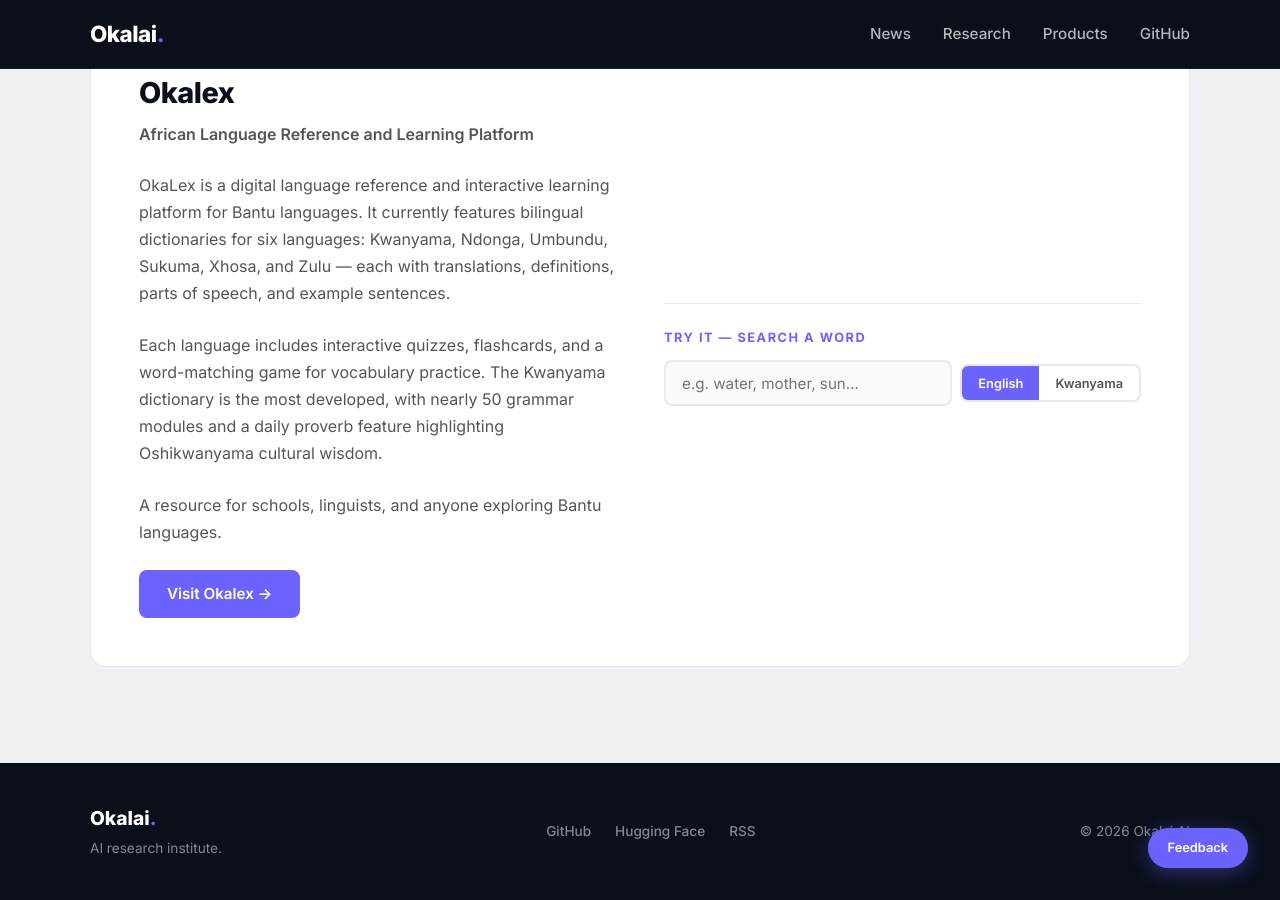
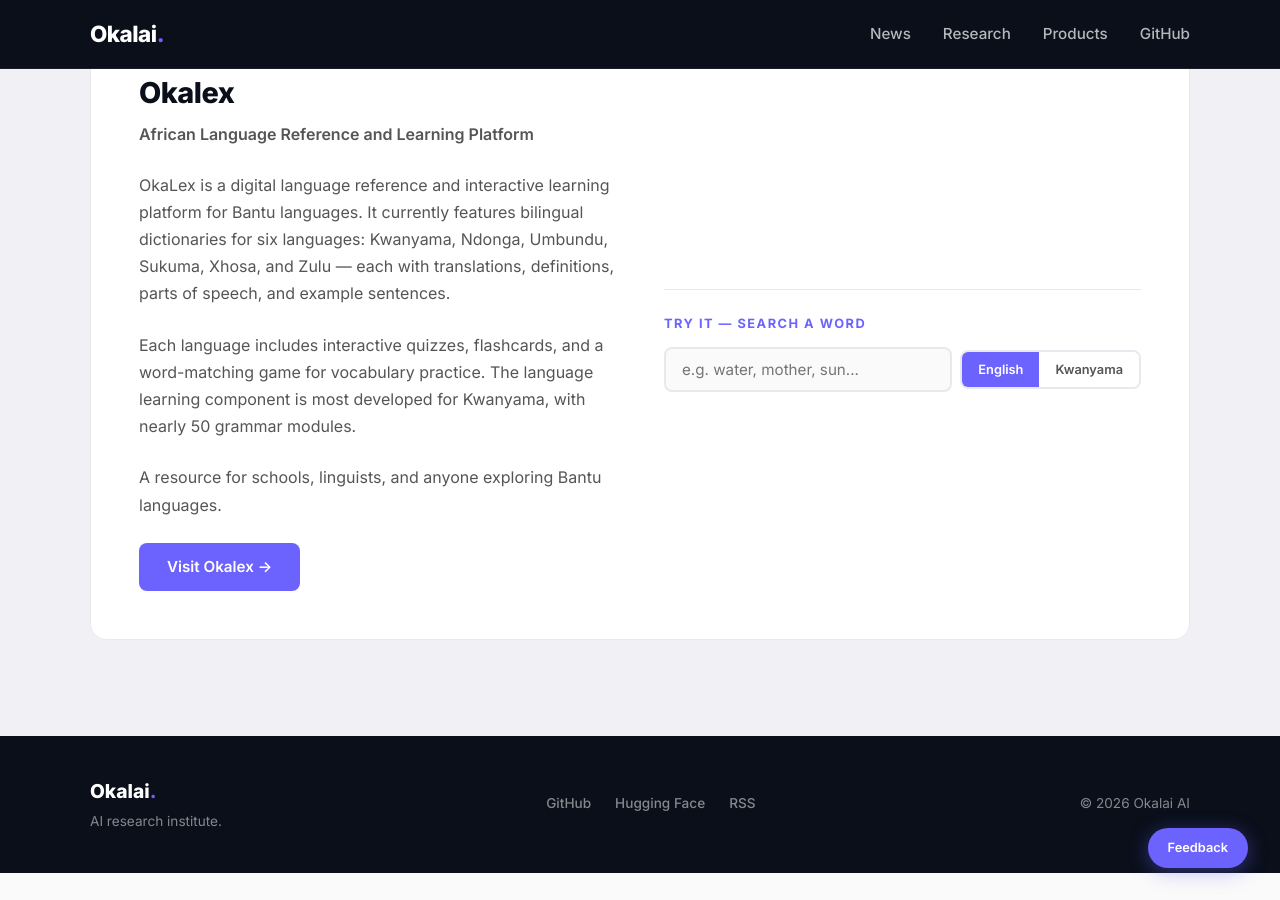
Before and after one commit to okalai-ai/okalai-site, a Jekyll site: the page built from index.md, in a window 1280 px wide and 900 px high, scrolled down 2593 px. Built offline with Jekyll 4.4.1, drawn with Linux system fonts in a browser that asks for light colours.

Commit message:
Revise Kwanyama dictionary description
Updated description of the Kwanyama dictionary's features.

```diff
--- a/index.md
+++ b/index.md
@@ -150,7 +150,7 @@ title: Home
           OkaLex is a digital language reference and interactive learning platform for Bantu languages. It currently features bilingual dictionaries for six languages: Kwanyama, Ndonga, Umbundu, Sukuma, Xhosa, and Zulu — each with translations, definitions, parts of speech, and example sentences.
         </p>
         <p>
-          Each language includes interactive quizzes, flashcards, and a word-matching game for vocabulary practice. The Kwanyama dictionary is the most developed, with nearly 50 grammar modules and a daily proverb feature highlighting Oshikwanyama cultural wisdom.
+          Each language includes interactive quizzes, flashcards, and a word-matching game for vocabulary practice. The  language learning component is  most developed for Kwanyama, with nearly 50 grammar modules.
         </p>
         <p>
           A resource for schools, linguists, and anyone exploring Bantu languages.
```
